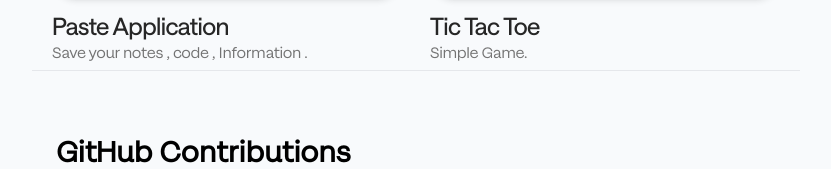
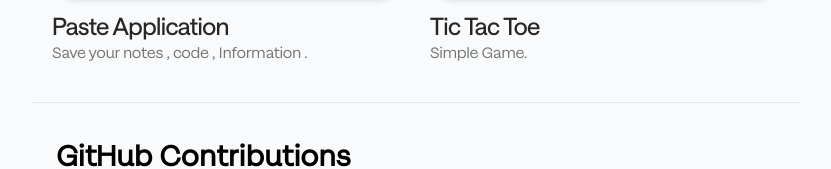
Before and after one commit to dhanush-adi/Portfolio, a React (Vite) app: page / in a window 1280 px wide. Shown: the part 1227-1396 px from the top of the page, without its empty margins (224-1055 px from the left). Built offline with nearby package versions, Linux system fonts and the light colour scheme; a web font is replaced by a local one.

Commit message:
Initial commit

```diff
--- a/src/components/ProjectCard.jsx
+++ b/src/components/ProjectCard.jsx
@@ -40,7 +40,7 @@ const projects = [
 
 const ProjectCard = () => {
   return (
-    <div className="mx-auto flex flex-col  items-center min-h-screen max-w-[60%] px-4   ">
+    <div className="mx-auto flex flex-col  items-center min-h-screen max-w-[60%] px-4 pb-8   ">
       <h2 className="text-2xl sm:text-3xl font-bold font-maga  self-start">
         Projects
       </h2>
--- a/src/components/V1.jsx
+++ b/src/components/V1.jsx
@@ -143,7 +143,7 @@ const V1 = () => {
       {/* Projects section */}
       <ProjectCard/>
 
-<hr className="border-gray-200 my-1 mb-8 w-[60%] mx-auto " />
+<hr className="border-gray-200 my-1  w-[60%] mx-auto " />
 
       {/* Github calendar */}
       <GithubCalendar />
```
